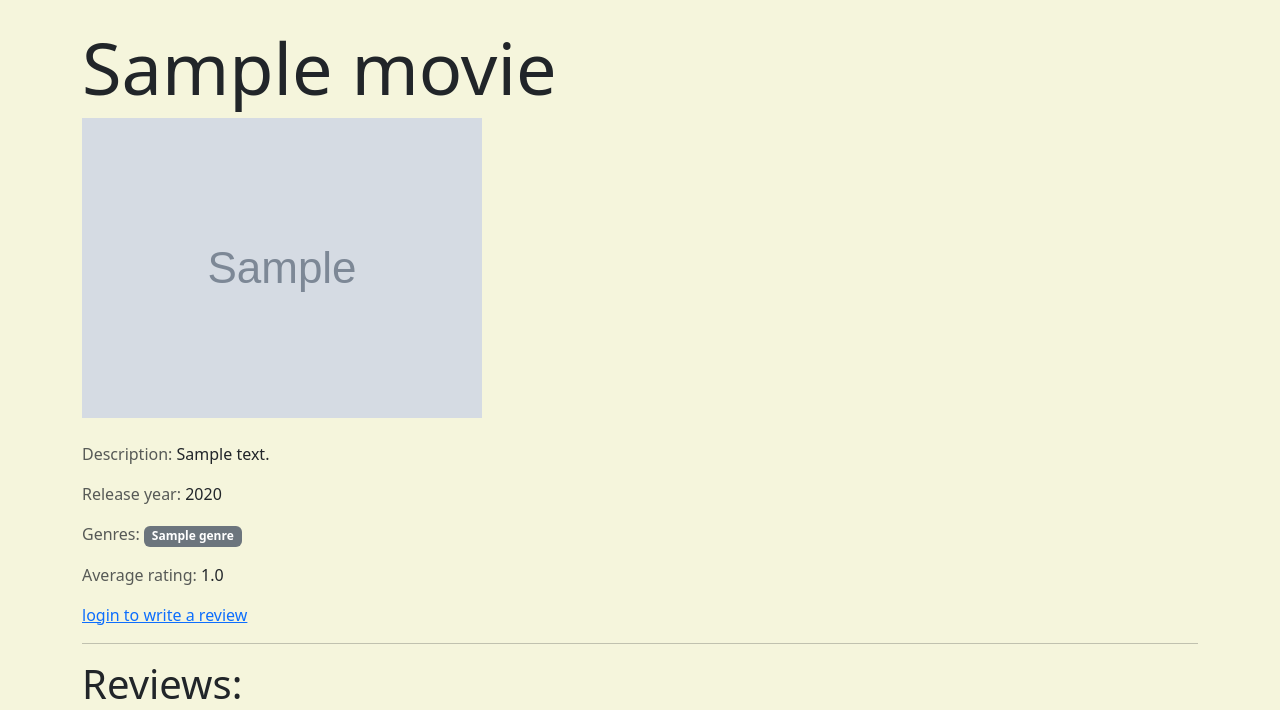
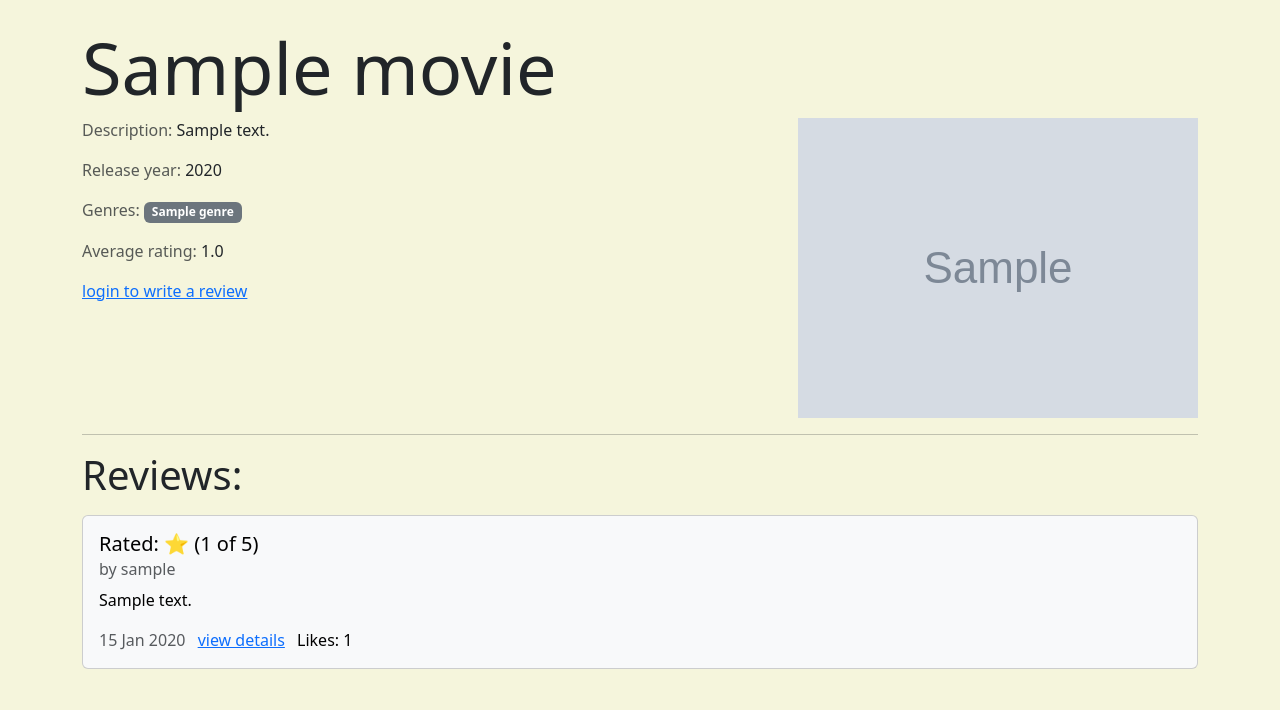
Before and after one commit to redplugin/MovieReviews, a Django app: page /movie/1 in a window 1280 px wide. Shown: the part 56-766 px from the top of the page. After the commit the page ends 725 px from the top, so only its background shows below. Run offline with Django 4.2, Linux system fonts and the light colour scheme; tables that the repository leaves empty hold one stand-in row (values such as "Sample post"); grey boxes marked "Sample" are stand-in pictures; a database or web service that is not in the repository returns one stand-in record (values such as "Sample title"); data that the repository does not hold is empty.

```diff
--- a/core/templates/core/movie.html
+++ b/core/templates/core/movie.html
@@ -5,10 +5,9 @@
 {% block content %}
 
     <h2 class="display-2">{{ movie.title }}</h2>
-    <div>
-        <img src="{{ poster_url }}" alt="Movie Poser">
-    </div>
-    <br>
+
+    <div class="clearfix">
+        <img class="float-md-end" src="{{ poster_url }}" alt="Movie Poser">
         <p><span class="text-body-secondary">Description: </span>{{ movie.description }}</p>
         <p><span class="text-body-secondary">Release year: </span> {{ movie.release_year }}</p>
         <p><span class="text-body-secondary">Genres:</span>
@@ -27,6 +26,7 @@
         {% else %}
             <a href="">login to write a review</a>
         {% endif %}
+    </div>
 
     <hr>
     {% for message in messages %}
```
Lines whose indentation alone changed are shown as unchanged.
